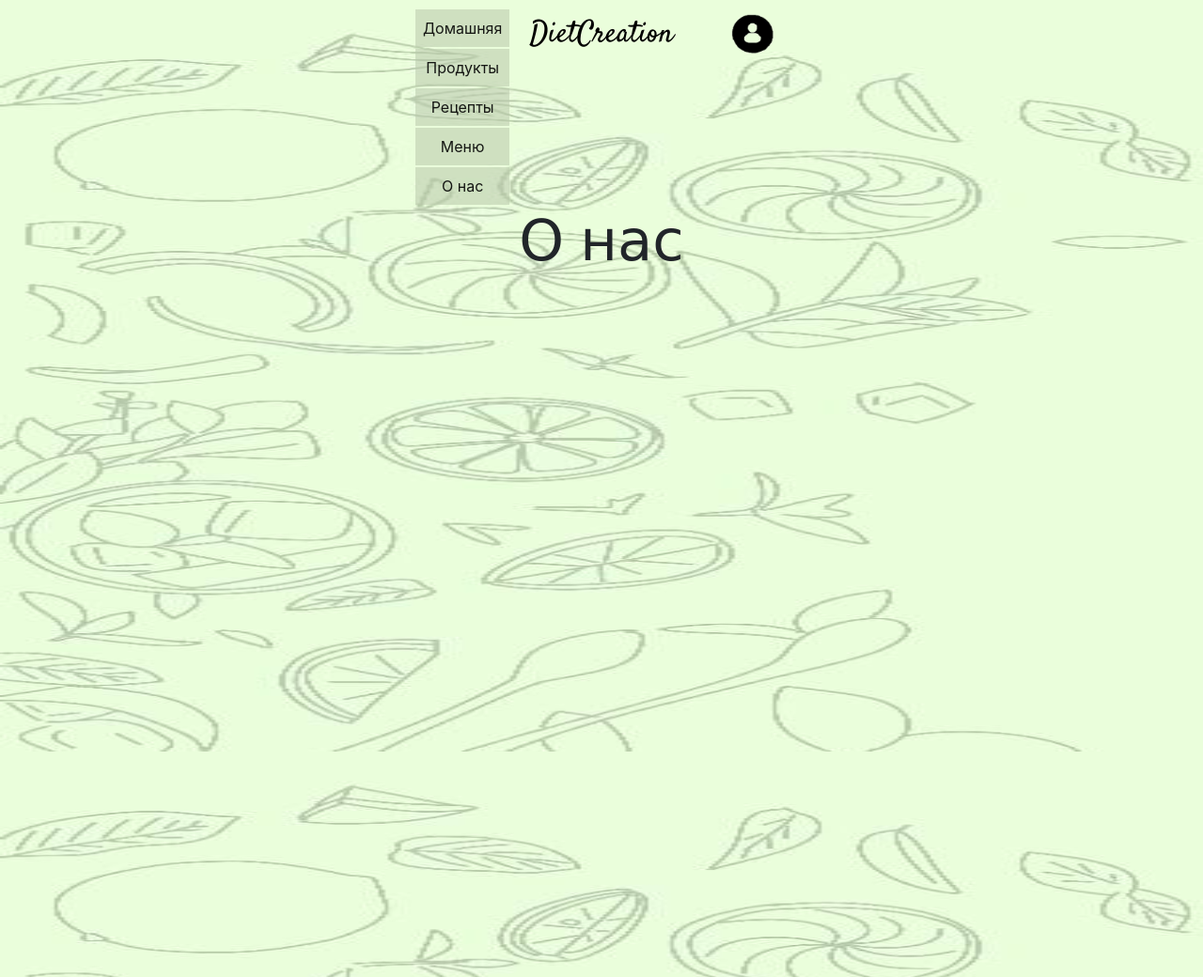
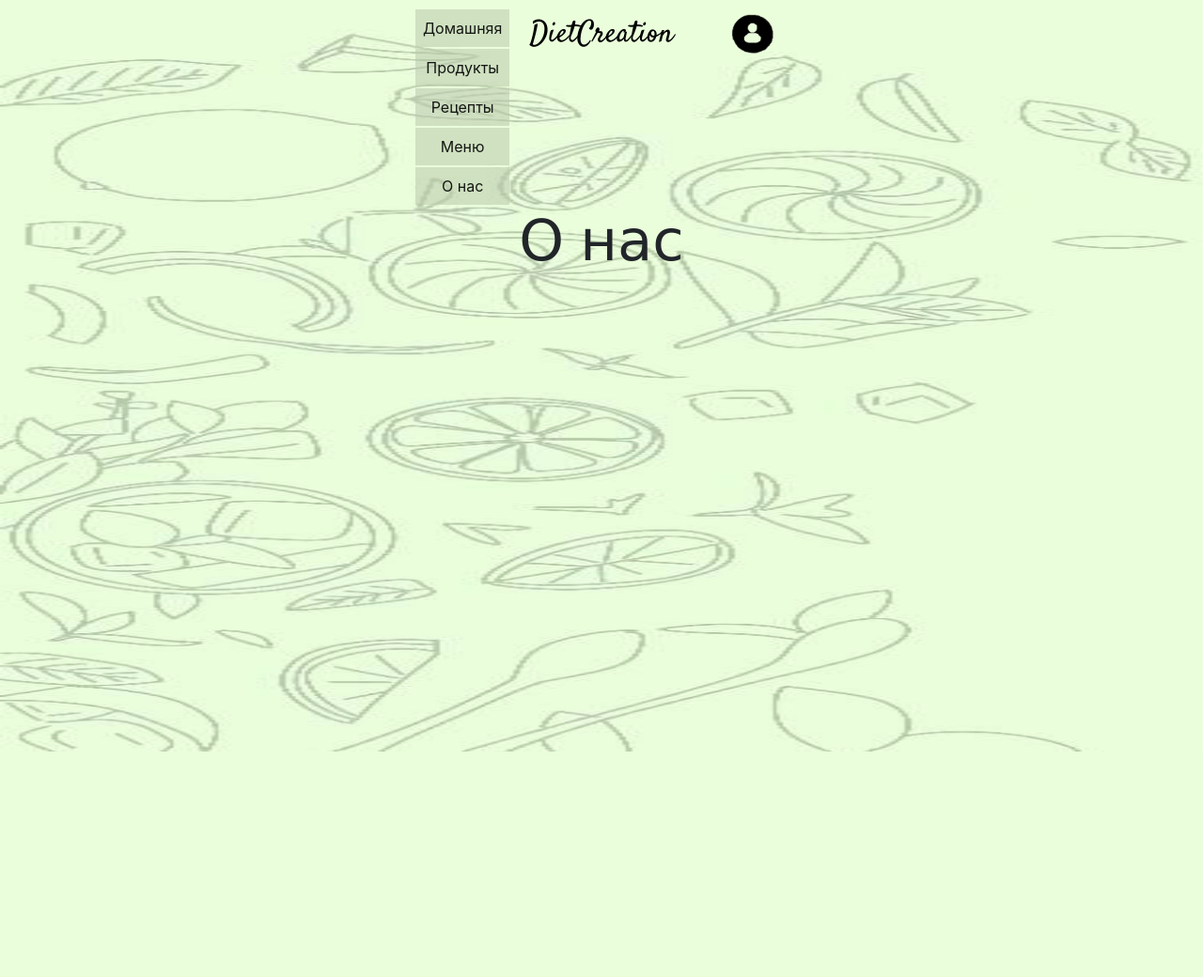
Before and after one commit to AnastasiaYazvinskaya/diet-creation, a Python web app: template app/templates/about.html in a window 1280 px wide. Shown: the top 1040 px of the page at 94% size. After the commit the page ends 800 px from the top, so only its background shows below. Run offline with Jinja, Linux system fonts and the light colour scheme; the template is opened without the code that fills it, so the values that code supplies are empty; some libraries are stand-ins or nearby versions; some web fonts are replaced.

Commit message:
fixed bg on all webs

```diff
--- a/app/static/css/base_style.css
+++ b/app/static/css/base_style.css
@@ -10,10 +10,25 @@ body {
     min-height: 100vh;
     margin: 0 auto;
     /*background-color: #e8feda;*/
+    /*background-image: url("../images/bg.jpg");
+    background-repeat: no-repeat;
+    background-size: 100vw 100vh;
+    background-attachment: fixed;
+    */
+}
+#background {
+    width: 100vw;
+    height: auto;
+    min-height: 100vh;
     background-image: url("../images/bg.jpg");
     background-repeat: no-repeat;
     background-size: 100vw 100vh;
     background-attachment: fixed;
+
+    position: fixed;
+    z-index: -1;
+    top: 0;
+    left: 0;
 }
 .navbar-toggler {
     border: none;
--- a/app/templates/base.html
+++ b/app/templates/base.html
@@ -20,6 +20,7 @@
         {% block script1 %}{% endblock %}
     </head>
     <body>
+        <div id="background"></div>
         <!-- Navigation (home, about)-->
         {#
         <nav>
```
